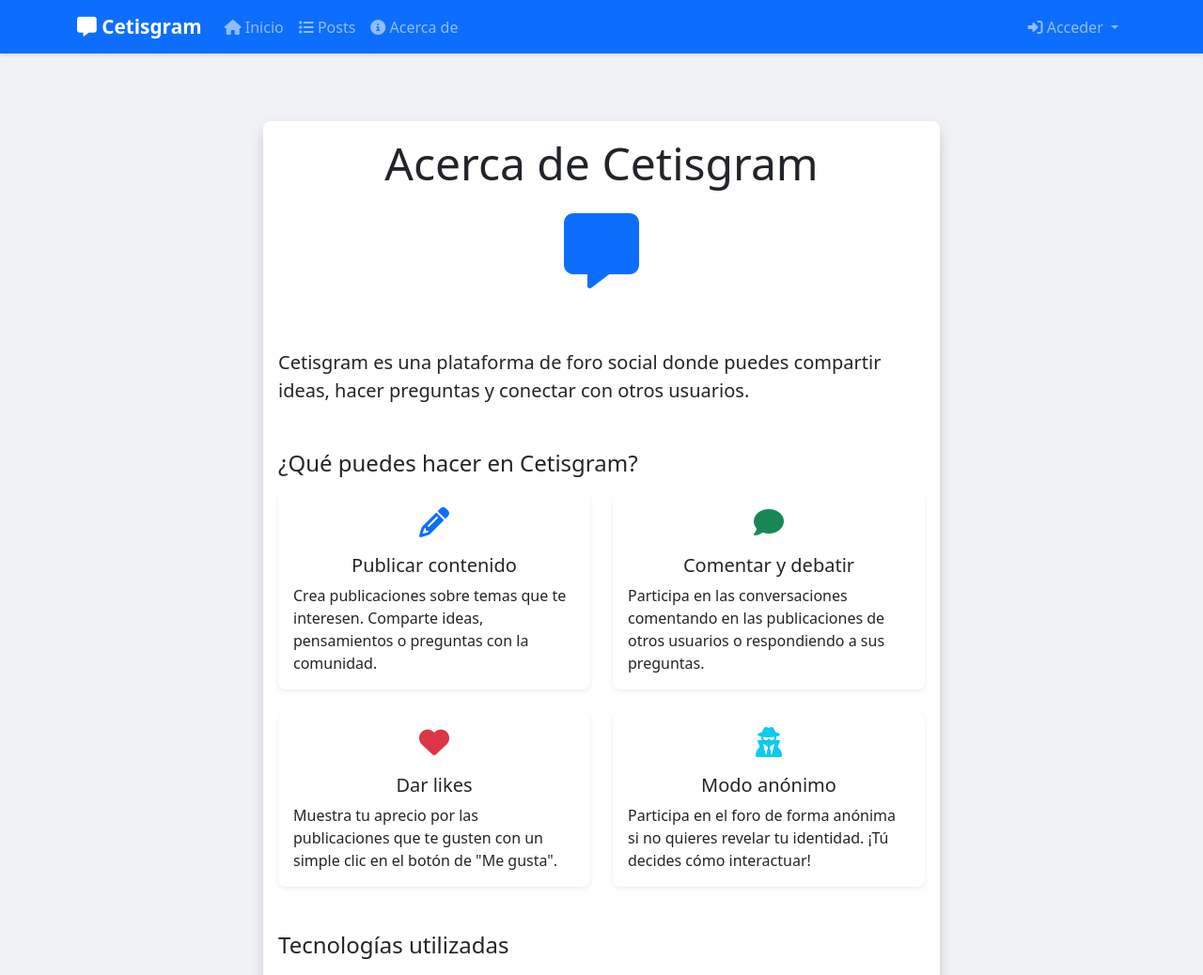
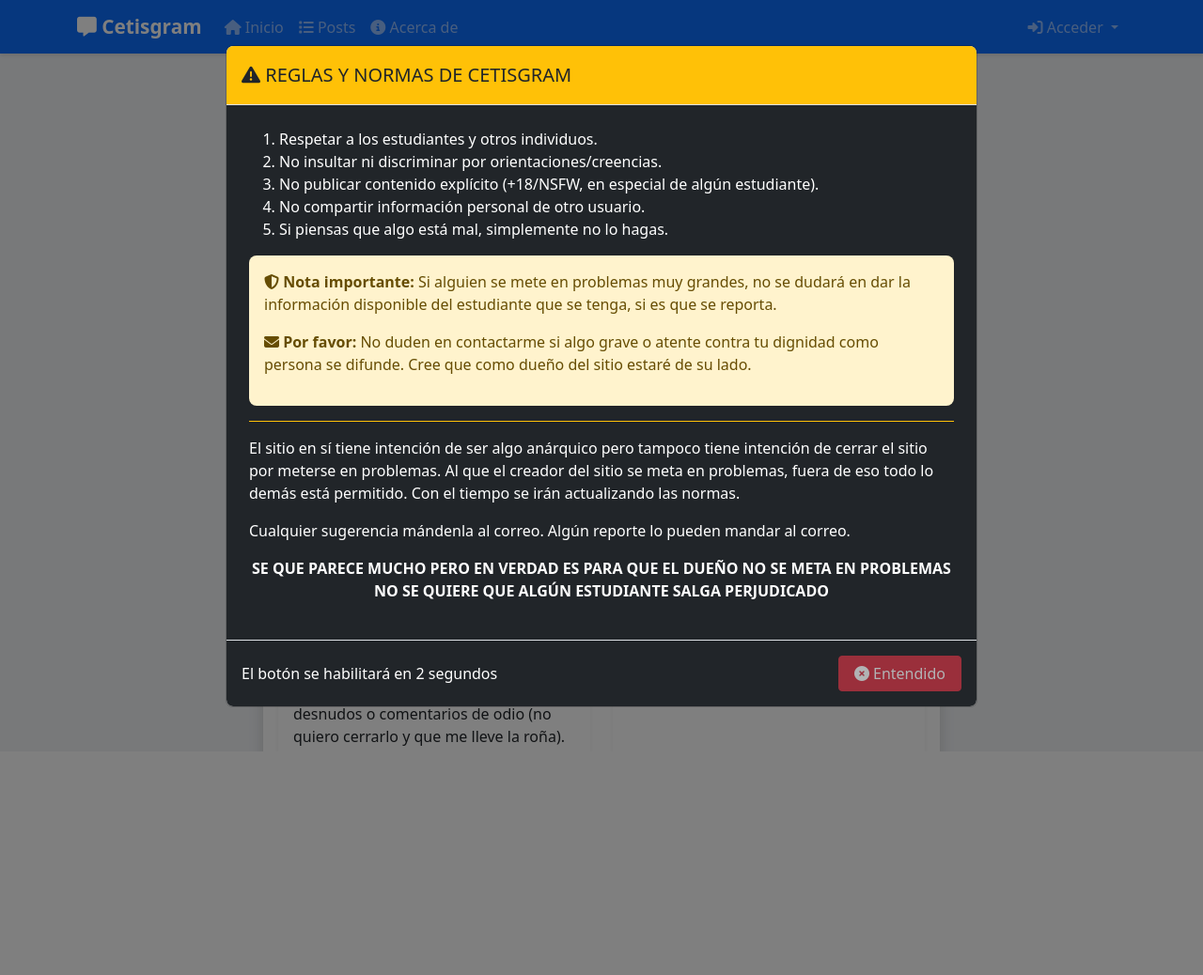
Before and after one commit to MaizeTheGods/cetisgram, a Node server app: page /about in a window 1280 px wide. Shown: the top 1038 px of the page at 94% size. After the commit the page ends 800 px from the top, so only its background shows below. Run offline with Node 20, Linux system fonts and the light colour scheme; some libraries are stand-ins or nearby versions.

Commit message:
feat: add rules modal with 8-second timer and update about page

```diff
--- a/views/about.ejs
+++ b/views/about.ejs
@@ -11,7 +11,7 @@
                         <i class="fas fa-comment-alt fa-5x text-primary mb-3"></i>
                     </div>
 
-                    <p class="lead">Cetisgram es una plataforma de foro social donde puedes compartir ideas, hacer preguntas y conectar con otros usuarios.</p>
+                    <p class="lead">Cetisgram es una plataforma de foro social donde puedes compartir lo que quieras (tampoco te paces de masacuata), hacer preguntas y conectar con otros estudiantes.</p>
 
                     <h2 class="h4 mt-5 mb-3">¿Qué puedes hacer en Cetisgram?</h2>
 
@@ -23,7 +23,7 @@
                                         <i class="fas fa-pencil-alt fa-2x text-primary"></i>
                                     </div>
                                     <h5 class="card-title text-center">Publicar contenido</h5>
-                                    <p class="card-text">Crea publicaciones sobre temas que te interesen. Comparte ideas, pensamientos o preguntas con la comunidad.</p>
+                                    <p class="card-text">Crea publicaciones sobre temas que te interesen. Comparte ideas, pensamientos o preguntas con otros alumnos,prohibido subir cosas como desnudos o comentarios de odio (no quiero cerrarlo y que me lleve la roña).</p>
                                 </div>
                             </div>
                         </div>
@@ -35,7 +35,7 @@
                                         <i class="fas fa-comment fa-2x text-success"></i>
                                     </div>
                                     <h5 class="card-title text-center">Comentar y debatir</h5>
-                                    <p class="card-text">Participa en las conversaciones comentando en las publicaciones de otros usuarios o respondiendo a sus preguntas.</p>
+                                    <p class="card-text">Participa en las conversaciones comentando en las publicaciones de otros alumnos o respondiendo a sus preguntas,intenta respetarlos.</p>
                                 </div>
                             </div>
                         </div>
--- a/views/partials/footer.ejs
+++ b/views/partials/footer.ejs
@@ -39,5 +39,37 @@
     <script src="https://www.gstatic.com/firebasejs/9.0.0/firebase-auth-compat.js"></script>
     <!-- Scripts personalizados -->
     <script src="/js/main.js"></script>
+
+    <!-- Script para el modal de reglas -->
+    <script>
+        document.addEventListener('DOMContentLoaded', function() {
+            // Comprobar si el usuario ya ha visto el modal en esta sesión
+            if (!sessionStorage.getItem('rulesShown')) {
+                // Mostrar el modal
+                const rulesModal = new bootstrap.Modal(document.getElementById('rulesModal'));
+                rulesModal.show();
+
+                // Configurar el temporizador
+                let secondsLeft = 8;
+                const countdownElement = document.getElementById('countdown');
+                const closeButton = document.getElementById('closeRulesBtn');
+                const countdownText = document.getElementById('countdown-text');
+
+                const timer = setInterval(function() {
+                    secondsLeft--;
+                    countdownElement.textContent = secondsLeft;
+
+                    if (secondsLeft <= 0) {
+                        clearInterval(timer);
+                        closeButton.removeAttribute('disabled');
+                        countdownText.innerHTML = '<i class="fas fa-check-circle text-success"></i> Ya puedes cerrar este mensaje';
+                    }
+                }, 1000);
+
+                // Marcar que el usuario ha visto el modal en esta sesión
+                sessionStorage.setItem('rulesShown', 'true');
+            }
+        });
+    </script>
 </body>
 </html>
--- a/views/partials/header.ejs
+++ b/views/partials/header.ejs
@@ -134,3 +134,49 @@
 
     <!-- Contenido principal -->
     <main class="container py-4">
+
+    <!-- Modal de Reglas y Normas -->
+    <div class="modal fade" id="rulesModal" data-bs-backdrop="static" data-bs-keyboard="false" tabindex="-1" aria-labelledby="rulesModalLabel" aria-hidden="true">
+        <div class="modal-dialog modal-dialog-centered modal-lg">
+            <div class="modal-content">
+                <div class="modal-header bg-warning text-dark">
+                    <h5 class="modal-title" id="rulesModalLabel"><i class="fas fa-exclamation-triangle"></i> REGLAS Y NORMAS DE CETISGRAM</h5>
+                </div>
+                <div class="modal-body" style="background-color: #212529; color: #fff;">
+                    <div class="rules-container p-2">
+                        <ol class="rules-list">
+                            <li>Respetar a los estudiantes y otros individuos.</li>
+                            <li>No insultar ni discriminar por orientaciones/creencias.</li>
+                            <li>No publicar contenido explícito (+18/NSFW, en especial de algún estudiante).</li>
+                            <li>No compartir información personal de otro usuario.</li>
+                            <li>Si piensas que algo está mal, simplemente no lo hagas.</li>
+                        </ol>
+
+                        <div class="alert alert-warning mt-3">
+                            <p><strong><i class="fas fa-shield-alt"></i> Nota importante:</strong> Si alguien se mete en problemas muy grandes, no se dudará en dar la información disponible del estudiante que se tenga, si es que se reporta.</p>
+                            <p><strong><i class="fas fa-envelope"></i> Por favor:</strong> No duden en contactarme si algo grave o atente contra tu dignidad como persona se difunde. Cree que como dueño del sitio estaré de su lado.</p>
+                        </div>
+
+                        <div class="border-top border-warning mt-3 pt-3">
+                            <p>El sitio en sí tiene intención de ser algo anárquico pero tampoco tiene intención de cerrar el sitio por meterse en problemas. Al que el creador del sitio se meta en problemas, fuera de eso todo lo demás está permitido. Con el tiempo se irán actualizando las normas.</p>
+                            <p>Cualquier sugerencia mándenla al correo. Algún reporte lo pueden mandar al correo.</p>
+                            <p class="text-center fw-bold mt-3">
+                                SE QUE PARECE MUCHO PERO EN VERDAD ES PARA QUE EL DUEÑO NO SE META EN PROBLEMAS<br>
+                                NO SE QUIERE QUE ALGÚN ESTUDIANTE SALGA PERJUDICADO
+                            </p>
+                        </div>
+                    </div>
+                </div>
+                <div class="modal-footer bg-dark text-white">
+                    <div class="w-100 d-flex justify-content-between align-items-center">
+                        <div>
+                            <span id="countdown-text">El botón se habilitará en <span id="countdown">8</span> segundos</span>
+                        </div>
+                        <button type="button" id="closeRulesBtn" class="btn btn-danger" data-bs-dismiss="modal" disabled>
+                            <i class="fas fa-times-circle"></i> Entendido
+                        </button>
+                    </div>
+                </div>
+            </div>
+        </div>
+    </div>
```
